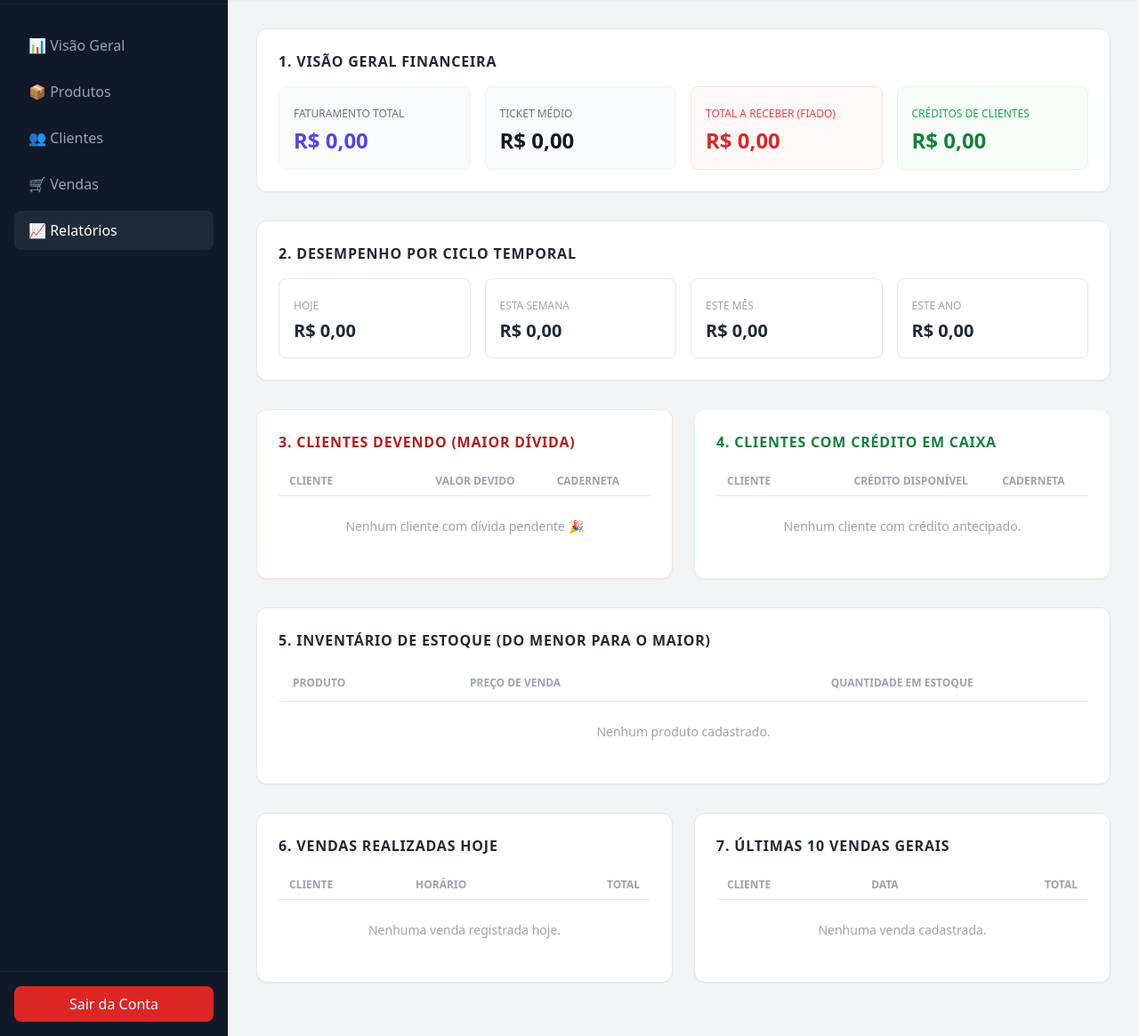
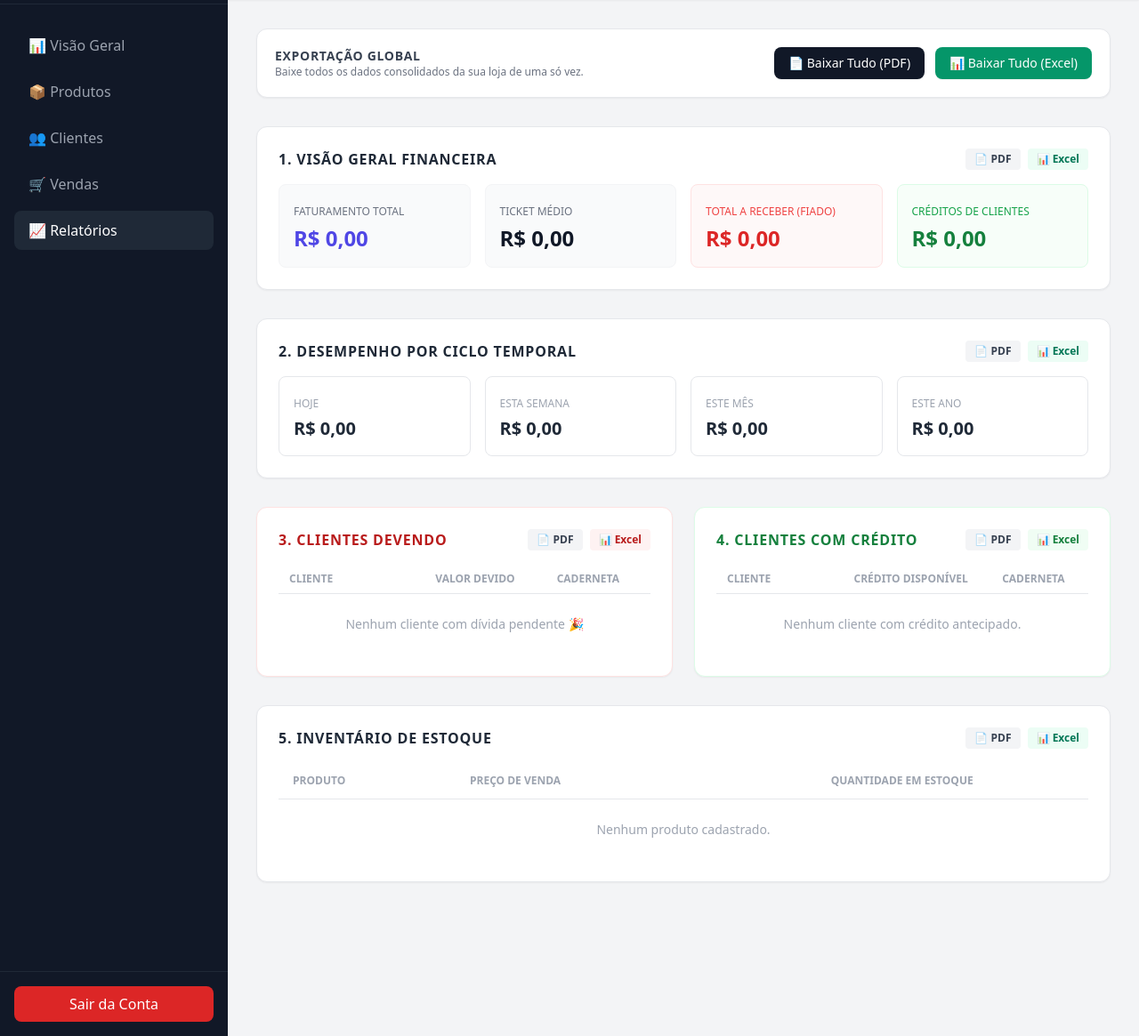
Before and after one commit to Irlamfernandes/projeto_saas, a Django app: page /relatorios/ in a window 1280 px wide. Shown: the part 64-1229 px from the top of the page at 89% size. Run offline with Django 5.2, Linux system fonts and the light colour scheme; the visitor is signed in with stand-in values (Sample User, id 1); data that the repository does not hold is empty; some libraries are stand-ins or nearby versions.

Commit message:
feat: corrige importações e finaliza painel de relatórios modulares (PDF e Excel)

```diff
--- a/config/urls.py
+++ b/config/urls.py
@@ -5,7 +5,8 @@ from django.contrib.auth.views import LogoutView
 from interfaces.views import (
     extrato_pdf_view, login_view, dashboard_view, alterar_senha_view, produtos_view,
     produto_editar_view, clientes_view, cliente_editar_view, vendas_view,
-    extrato_cliente_view, venda_editar_view, relatorio_view
+    extrato_cliente_view, venda_editar_view, relatorio_view, exportar_excel_modular_view,
+    exportar_pdf_modular_view
 )
 urlpatterns = [
     path('', lambda request: redirect('login', permanent=False)),
@@ -27,4 +28,6 @@ urlpatterns = [
     path('vendas/<int:venda_id>/editar/', venda_editar_view, name='venda_editar'),
 
     path('relatorios/', relatorio_view, name='relatorios'),
+    path('relatorios/exportar/pdf/<str:tipo>/', exportar_pdf_modular_view, name='exportar_pdf_modular'),
+    path('relatorios/exportar/excel/<str:tipo>/', exportar_excel_modular_view, name='exportar_excel_modular'),
 ]
--- a/interfaces/templates/interfaces/relatorio.html
+++ b/interfaces/templates/interfaces/relatorio.html
@@ -6,9 +6,31 @@
 {% block content %}
 <div class="space-y-8">
 
+    <!-- BARRA SUPERIOR DE EXPORTAÇÃO GERAL -->
+    <div class="flex flex-wrap justify-between items-center bg-white p-5 rounded-xl shadow-sm border border-gray-200 gap-4">
+        <div>
+            <h3 class="text-sm font-bold text-gray-700 uppercase tracking-wider">Exportação Global</h3>
+            <p class="text-xs text-gray-500">Baixe todos os dados consolidados da sua loja de uma só vez.</p>
+        </div>
+        <div class="flex items-center gap-3">
+            <a href="{% url 'exportar_pdf_modular' 'geral' %}" class="bg-gray-900 hover:bg-black text-white font-medium py-2 px-4 rounded-lg text-sm transition shadow-sm flex items-center gap-2">
+                📄 Baixar Tudo (PDF)
+            </a>
+            <a href="{% url 'exportar_excel_modular' 'geral' %}" class="bg-emerald-600 hover:bg-emerald-700 text-white font-medium py-2 px-4 rounded-lg text-sm transition shadow-sm flex items-center gap-2">
+                📊 Baixar Tudo (Excel)
+            </a>
+        </div>
+    </div>
+
     <!-- ================= BLOCO 1: RESUMO EXECUTIVO ================= -->
     <div class="bg-white p-6 rounded-xl shadow-sm border border-gray-200">
-        <h3 class="text-base font-bold text-gray-800 mb-4 uppercase tracking-wider">1. Visão Geral Financeira</h3>
+        <div class="flex justify-between items-center mb-4">
+            <h3 class="text-base font-bold text-gray-800 uppercase tracking-wider">1. Visão Geral Financeira</h3>
+            <div class="flex gap-2">
+                <a href="{% url 'exportar_pdf_modular' 'resumo' %}" class="text-xs bg-gray-100 hover:bg-gray-200 text-gray-700 px-2.5 py-1 rounded font-semibold transition">📄 PDF</a>
+                <a href="{% url 'exportar_excel_modular' 'resumo' %}" class="text-xs bg-emerald-50 hover:bg-emerald-100 text-emerald-700 px-2.5 py-1 rounded font-semibold transition">📊 Excel</a>
+            </div>
+        </div>
         <div class="grid grid-cols-1 md:grid-cols-4 gap-4">
             <div class="p-4 bg-gray-50 rounded-lg border border-gray-100">
                 <span class="text-xs font-medium text-gray-500 uppercase">Faturamento Total</span>
@@ -31,7 +53,13 @@
 
     <!-- ================= BLOCO 2: FATURAMENTO POR PERÍODO ================= -->
     <div class="bg-white p-6 rounded-xl shadow-sm border border-gray-200">
-        <h3 class="text-base font-bold text-gray-800 mb-4 uppercase tracking-wider">2. Desempenho por Ciclo Temporal</h3>
+        <div class="flex justify-between items-center mb-4">
+            <h3 class="text-base font-bold text-gray-800 uppercase tracking-wider">2. Desempenho por Ciclo Temporal</h3>
+            <div class="flex gap-2">
+                <a href="{% url 'exportar_pdf_modular' 'temporal' %}" class="text-xs bg-gray-100 hover:bg-gray-200 text-gray-700 px-2.5 py-1 rounded font-semibold transition">📄 PDF</a>
+                <a href="{% url 'exportar_excel_modular' 'resumo' %}" class="text-xs bg-emerald-50 hover:bg-emerald-100 text-emerald-700 px-2.5 py-1 rounded font-semibold transition">📊 Excel</a>
+            </div>
+        </div>
         <div class="grid grid-cols-1 sm:grid-cols-2 lg:grid-cols-4 gap-4">
             <div class="p-4 bg-white rounded-lg border border-gray-200 shadow-xs">
                 <span class="text-xs font-medium text-gray-400 uppercase">Hoje</span>
@@ -57,7 +85,13 @@
 
         <!-- Clientes Devendo (Fiado) -->
         <div class="bg-white p-6 rounded-xl shadow-sm border border-red-100">
-            <h3 class="text-base font-bold text-red-700 mb-4 uppercase tracking-wider">3. Clientes Devendo (Maior Dívida)</h3>
+            <div class="flex justify-between items-center mb-4">
+                <h3 class="text-base font-bold text-red-700 uppercase tracking-wider">3. Clientes Devendo</h3>
+                <div class="flex gap-2">
+                    <a href="{% url 'exportar_pdf_modular' 'devendo' %}" class="text-xs bg-gray-100 hover:bg-gray-200 text-gray-700 px-2.5 py-1 rounded font-semibold transition">📄 PDF</a>
+                    <a href="{% url 'exportar_excel_modular' 'devendo' %}" class="text-xs bg-red-50 hover:bg-red-100 text-red-700 px-2.5 py-1 rounded font-semibold transition">📊 Excel</a>
+                </div>
+            </div>
             <div class="overflow-x-auto max-h-80 overflow-y-auto">
                 <table class="w-full text-left border-collapse">
                     <thead>
@@ -88,7 +122,13 @@
 
         <!-- Clientes com Crédito -->
         <div class="bg-white p-6 rounded-xl shadow-sm border border-green-100">
-            <h3 class="text-base font-bold text-green-700 mb-4 uppercase tracking-wider">4. Clientes com Crédito em Caixa</h3>
+            <div class="flex justify-between items-center mb-4">
+                <h3 class="text-base font-bold text-green-700 uppercase tracking-wider">4. Clientes com Crédito</h3>
+                <div class="flex gap-2">
+                    <a href="{% url 'exportar_pdf_modular' 'credito' %}" class="text-xs bg-gray-100 hover:bg-gray-200 text-gray-700 px-2.5 py-1 rounded font-semibold transition">📄 PDF</a>
+                    <a href="{% url 'exportar_excel_modular' 'credito' %}" class="text-xs bg-green-50 hover:bg-green-100 text-green-700 px-2.5 py-1 rounded font-semibold transition">📊 Excel</a>
+                </div>
+            </div>
             <div class="overflow-x-auto max-h-80 overflow-y-auto">
                 <table class="w-full text-left border-collapse">
                     <thead>
@@ -121,7 +161,13 @@
 
     <!-- ================= BLOCO 4: ESTOQUE COMPLETO ORDENADO ================= -->
     <div class="bg-white p-6 rounded-xl shadow-sm border border-gray-200">
-        <h3 class="text-base font-bold text-gray-800 mb-4 uppercase tracking-wider">5. Inventário de Estoque (Do menor para o maior)</h3>
+        <div class="flex justify-between items-center mb-4">
+            <h3 class="text-base font-bold text-gray-800 uppercase tracking-wider">5. Inventário de Estoque</h3>
+            <div class="flex gap-2">
+                <a href="{% url 'exportar_pdf_modular' 'estoque' %}" class="text-xs bg-gray-100 hover:bg-gray-200 text-gray-700 px-2.5 py-1 rounded font-semibold transition">📄 PDF</a>
+                <a href="{% url 'exportar_excel_modular' 'estoque' %}" class="text-xs bg-emerald-50 hover:bg-emerald-100 text-emerald-700 px-2.5 py-1 rounded font-semibold transition">📊 Excel</a>
+            </div>
+        </div>
         <div class="overflow-x-auto max-h-96 overflow-y-auto">
             <table class="w-full text-left border-collapse">
                 <thead>
@@ -152,68 +198,5 @@
         </div>
     </div>
 
-    <!-- ================= BLOCO 5: HISTÓRICO DE VENDAS (HOJE, MÊS E ÚLTIMAS) ================= -->
-    <div class="grid grid-cols-1 lg:grid-cols-2 gap-6">
-
-        <!-- Compras do Dia -->
-        <div class="bg-white p-6 rounded-xl shadow-sm border border-gray-200">
-            <h3 class="text-base font-bold text-gray-800 mb-4 uppercase tracking-wider">6. Vendas Realizadas Hoje</h3>
-            <div class="overflow-x-auto max-h-80 overflow-y-auto">
-                <table class="w-full text-left border-collapse">
-                    <thead>
-                        <tr class="border-b border-gray-200 text-gray-400 text-xs uppercase font-semibold">
-                            <th class="py-2 px-3">Cliente</th>
-                            <th class="py-2 px-3">Horário</th>
-                            <th class="py-2 px-3 text-right">Total</th>
-                        </tr>
-                    </thead>
-                    <tbody class="divide-y divide-gray-100 text-sm">
-                        {% for venda in compras_do_dia %}
-                        <tr class="hover:bg-gray-50">
-                            <td class="py-2.5 px-3 font-medium text-gray-900">{{ venda.cliente.nome }}</td>
-                            <td class="py-2.5 px-3 text-gray-500 text-xs">{{ venda.data_venda|date:"H:i" }}</td>
-                            <td class="py-2.5 px-3 text-right font-bold text-indigo-600">R$ {{ venda.valor_total }}</td>
-                        </tr>
-                        {% empty %}
-                        <tr>
-                            <td colspan="3" class="text-center py-6 text-gray-400 text-sm">Nenhuma venda registrada hoje.</td>
-                        </tr>
-                        {% endfor %}
-                    </tbody>
-                </table>
-            </div>
-        </div>
-
-        <!-- Últimas Vendas Gerais -->
-        <div class="bg-white p-6 rounded-xl shadow-sm border border-gray-200">
-            <h3 class="text-base font-bold text-gray-800 mb-4 uppercase tracking-wider">7. Últimas 10 Vendas Gerais</h3>
-            <div class="overflow-x-auto max-h-80 overflow-y-auto">
-                <table class="w-full text-left border-collapse">
-                    <thead>
-                        <tr class="border-b border-gray-200 text-gray-400 text-xs uppercase font-semibold">
-                            <th class="py-2 px-3">Cliente</th>
-                            <th class="py-2 px-3">Data</th>
-                            <th class="py-2 px-3 text-right">Total</th>
-                        </tr>
-                    </thead>
-                    <tbody class="divide-y divide-gray-100 text-sm">
-                        {% for venda in ultimas_compras %}
-                        <tr class="hover:bg-gray-50">
-                            <td class="py-2.5 px-3 font-medium text-gray-900">{{ venda.cliente.nome }}</td>
-                            <td class="py-2.5 px-3 text-gray-500 text-xs">{{ venda.data_venda|date:"d/m/Y H:i" }}</td>
-                            <td class="py-2.5 px-3 text-right font-bold text-indigo-600">R$ {{ venda.valor_total }}</td>
-                        </tr>
-                        {% empty %}
-                        <tr>
-                            <td colspan="3" class="text-center py-6 text-gray-400 text-sm">Nenhuma venda cadastrada.</td>
-                        </tr>
-                        {% endfor %}
-                    </tbody>
-                </table>
-            </div>
-        </div>
-
-    </div>
-
 </div>
 {% endblock %}
--- a/interfaces/views/__init__.py
+++ b/interfaces/views/__init__.py
@@ -10,3 +10,4 @@ from .extrato_cliente_view import extrato_cliente_view
 from .vendas_editar_view import venda_editar_view
 from .relatorio_view import relatorio_view
 from .extrato_pdf_view import extrato_pdf_view
+from .relatorios_export_views import exportar_pdf_modular_view, exportar_excel_modular_view
--- a/requirements.txt
+++ b/requirements.txt
@@ -1,3 +1,4 @@
 Django>=5.0,<6.0
 psycopg2-binary>=2.9.0
 reportlab>=4.0.0
+openpyxl>=3.1.2
```
Also changed, not shown: infrastructure/utils/relatorios_export.py (added, +146 -0 lines), interfaces/views/relatorios_export_views.py (added, +48 -0 lines).
